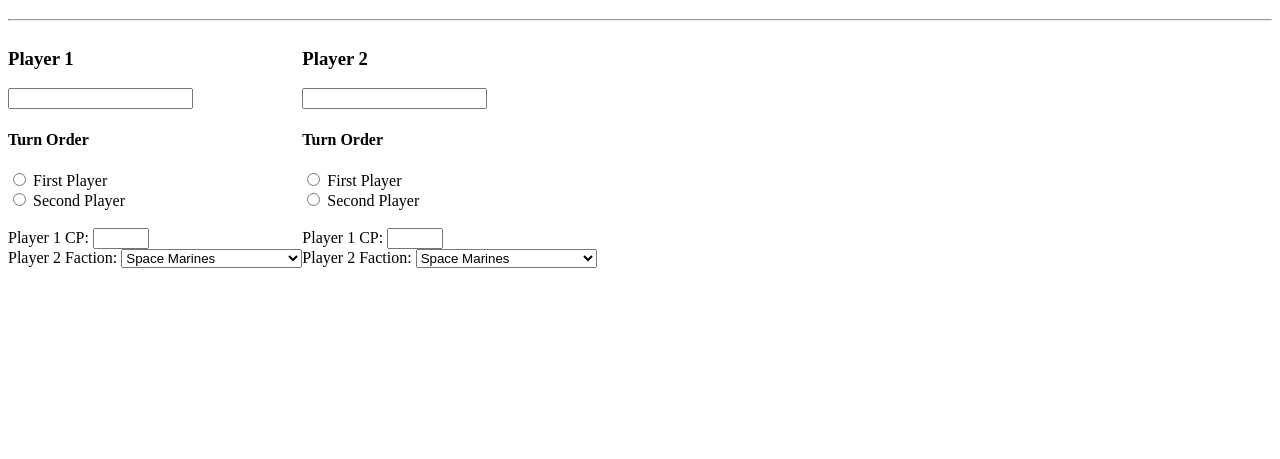
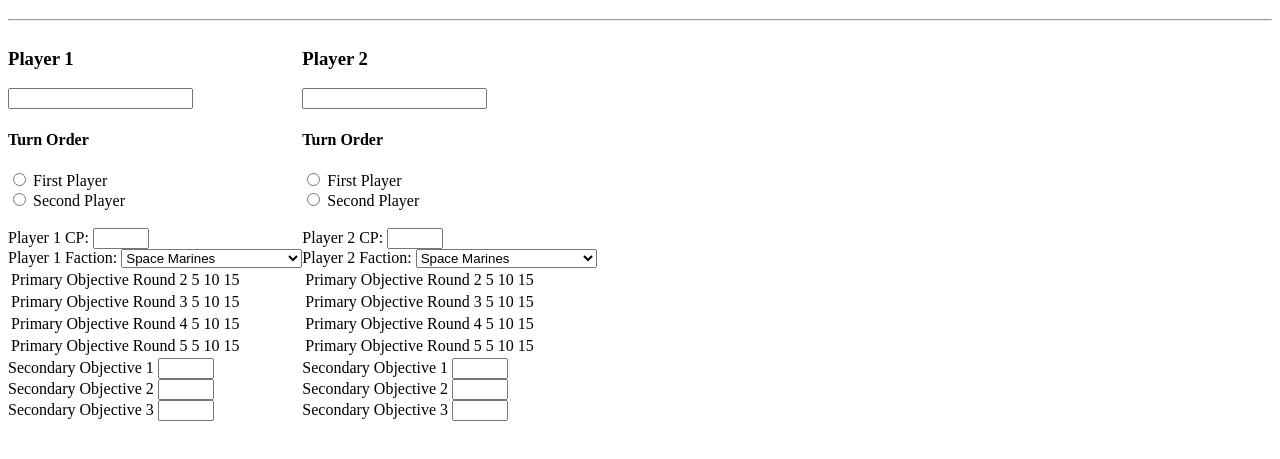
Before and after one commit to Jordindibbs/Warhammer40k-Tracker, a plain HTML site: page index.html in a window 1280 px wide. Shown: the part 61-520 px from the top of the page. Drawn offline with Linux system fonts and the light colour scheme.

Commit message:
obj
Objectives added

```diff
--- a/index.html
+++ b/index.html
@@ -27,6 +27,112 @@
                         <br>
                         <!-- Command point selection -->
                         <label for="quantity">Player 1 CP:</label>
+                        <input type="number" id="quantity" name="quantity" min="0" max="18">
+                        <br>
+                        <!-- Faction selection-->
+                        <label for="faction">Player 1 Faction:</label>
+                        <select id="faction" name="factions">
+                        <option value="spacemarines">Space Marines</option>
+                        <option value="ultramarines">Ultramarines</option>
+                        <option value="imperialfists">Imperial Fists</option>
+                        <option value="darkangels">Dark Angels</option>
+                        <option value="bloodangels">Blood Angels</option>
+                        <option value="salamanders">Salamanders</option>
+                        <option value="ironhands">Iron Hands</option>
+                        <option value="spacewolves">Space Wolves</option>
+                        <option value="whitescars">White Scars</option>
+                        <option value="ravenguard">Raven Guard</option>
+                        <option value="deathwatch">Deathwatch</option>
+                        <option value="greyknights">Grey Knights</option>
+                        <option value="spacemarines">Space Marines</option>
+                        <option value="ultramarines">Ultramarines</option>
+                        <option value="astramilitarum">Astra Militarum</option>
+                        <option value="adeptasororitas">Adepta Sororitas</option>
+                        <option value="adeptuscustodes">Adeptus Custodes</option>
+                        <option value="adeptusmechanicus">Adeptus Mechanicus</option>
+                        <option value="imperialknights">Imperial Knights</option>
+                        <option value="chaosdpacemarines">Chaos Space Marines</option>
+                        <option value="deathguard">Death Guard</option>
+                        <option value="thousandsons">Thousand Sons</option>
+                        <option value="worldeaters">World Eaters</option>
+                        <option value="chaosdaemonskhorne">Chaos Daemons Khorne</option>
+                        <option value="chaosdaemonsnurgle">Chaos Daemons Nurgle</option>
+                        <option value="chaosdaemonstzeentch">Chaos Daemons Tzeentch</option>
+                        <option value="chaosdaemonsslaanesh">Chaos Daemons Slaanesh</option>
+                        <option value="chaosknights">Chaos Knights</option>
+                        <option value="craftworlds">Craftworlds</option>
+                        <option value="drukhari">Drukhari</option>
+                        <option value="harlequins">Harlequins</option>
+                        <option value="ynnari">Ynnari</option>
+                        <option value="tyranids">Tyranids</option>
+                        <option value="genestealercults">Genestealer Cults</option>
+                        <option value="necrons">Necrons</option>
+                        <option value="orks">Orks</option>
+                        <option value="tauempire">Tau Empire</option>
+                        <option value="leaguesofvotann">Leagues of Votann</option>
+                        </select>
+                        <!--Primary Objectives-->
+                        <div>
+                            <table id="table">
+                                <tr>
+                                    <td>Primary Objective Round 2</td>
+                                    <td>5</td>
+                                    <td>10</td>
+                                    <td>15</td>
+                                </tr>
+                                <tr>
+                                    <td>Primary Objective Round 3</td>
+                                    <td>5</td>
+                                    <td>10</td>
+                                    <td>15</td>
+                                </tr>
+                                <tr>
+                                    <td>Primary Objective Round 4</td>
+                                    <td>5</td>
+                                    <td>10</td>
+                                    <td>15</td>
+                                </tr>
+                                <tr>
+                                    <td>Primary Objective Round 5</td>
+                                    <td>5</td>
+                                    <td>10</td>
+                                    <td>15</td>
+                                </tr>
+                            </table>
+                        </div>
+                        <div>
+                            <label for="quantity">Secondary Objective 1</label>
+                            <input type="number" id="quantity" name="quantity" min="0" max="15">
+                            <br>
+                            <label for="quantity">Secondary Objective 2</label>
+                            <input type="number" id="quantity" name="quantity" min="0" max="15">
+                            <br>
+                            <label for="quantity">Secondary Objective 3</label>
+                            <input type="number" id="quantity" name="quantity" min="0" max="15">
+                            <br>
+                        </div>
+                    </div>
+                </div>
+            </div>
+            <!--Start of player 2 column-->
+            <div class="col-md-4">
+                <div class="panel panel-default">
+                    <div class="panel-heading">
+                        <h3 class="">Player 2</h3>
+                        <input type ='text' class='player2-tactical' />
+                    </div>
+                    <div class="panel-body">
+                        <h4>Turn Order</h4>
+                        <form>
+                            <!-- Turn order radio selector -->
+                            <input type="radio" id="p1" name="turn-order" value="First">
+                            <label for="p1">First Player</label><br>
+                            <input type="radio" id="p2" name="turn-order" value="Second">
+                            <label for="p1">Second Player</label><br>
+                        </form>
+                        <br>
+                        <!-- Command point selection -->
+                        <label for="quantity">Player 2 CP:</label>
                         <input type="number" id="quantity" name="quantity" min="0" max="18">
                         <br>
                         <!-- Faction selection-->
@@ -71,72 +177,47 @@
                         <option value="tauempire">Tau Empire</option>
                         <option value="leaguesofvotann">Leagues of Votann</option>
                         </select>
-                    </div>
-                </div>
-            </div>
-            <!--Start of player 2 column-->
-            <div class="col-md-4">
-                <div class="panel panel-default">
-                    <div class="panel-heading">
-                        <h3 class="">Player 2</h3>
-                        <input type ='text' class='player2-tactical' />
-                    </div>
-                    <div class="panel-body">
-                        <h4>Turn Order</h4>
-                        <form>
-                            <!-- Turn order radio selector -->
-                            <input type="radio" id="p1" name="turn-order" value="First">
-                            <label for="p1">First Player</label><br>
-                            <input type="radio" id="p2" name="turn-order" value="Second">
-                            <label for="p1">Second Player</label><br>
-                        </form>
-                        <br>
-                        <!-- Command point selection -->
-                        <label for="quantity">Player 1 CP:</label>
-                        <input type="number" id="quantity" name="quantity" min="0" max="18">
-                        <br>
-                        <!-- Faction selection-->
-                        <label for="faction">Player 2 Faction:</label>
-                        <select id="faction" name="factions">
-                        <option value="spacemarines">Space Marines</option>
-                        <option value="ultramarines">Ultramarines</option>
-                        <option value="imperialfists">Imperial Fists</option>
-                        <option value="darkangels">Dark Angels</option>
-                        <option value="bloodangels">Blood Angels</option>
-                        <option value="salamanders">Salamanders</option>
-                        <option value="ironhands">Iron Hands</option>
-                        <option value="spacewolves">Space Wolves</option>
-                        <option value="whitescars">White Scars</option>
-                        <option value="ravenguard">Raven Guard</option>
-                        <option value="deathwatch">Deathwatch</option>
-                        <option value="greyknights">Grey Knights</option>
-                        <option value="spacemarines">Space Marines</option>
-                        <option value="ultramarines">Ultramarines</option>
-                        <option value="astramilitarum">Astra Militarum</option>
-                        <option value="adeptasororitas">Adepta Sororitas</option>
-                        <option value="adeptuscustodes">Adeptus Custodes</option>
-                        <option value="adeptusmechanicus">Adeptus Mechanicus</option>
-                        <option value="imperialknights">Imperial Knights</option>
-                        <option value="chaosdpacemarines">Chaos Space Marines</option>
-                        <option value="deathguard">Death Guard</option>
-                        <option value="thousandsons">Thousand Sons</option>
-                        <option value="worldeaters">World Eaters</option>
-                        <option value="chaosdaemonskhorne">Chaos Daemons Khorne</option>
-                        <option value="chaosdaemonsnurgle">Chaos Daemons Nurgle</option>
-                        <option value="chaosdaemonstzeentch">Chaos Daemons Tzeentch</option>
-                        <option value="chaosdaemonsslaanesh">Chaos Daemons Slaanesh</option>
-                        <option value="chaosknights">Chaos Knights</option>
-                        <option value="craftworlds">Craftworlds</option>
-                        <option value="drukhari">Drukhari</option>
-                        <option value="harlequins">Harlequins</option>
-                        <option value="ynnari">Ynnari</option>
-                        <option value="tyranids">Tyranids</option>
-                        <option value="genestealercults">Genestealer Cults</option>
-                        <option value="necrons">Necrons</option>
-                        <option value="orks">Orks</option>
-                        <option value="tauempire">Tau Empire</option>
-                        <option value="leaguesofvotann">Leagues of Votann</option>
-                        </select>
+                        <!--Primary Objectives-->
+                        <div>
+                            <table id="table">
+                                <tr>
+                                    <td>Primary Objective Round 2</td>
+                                    <td>5</td>
+                                    <td>10</td>
+                                    <td>15</td>
+                                </tr>
+                                <tr>
+                                    <td>Primary Objective Round 3</td>
+                                    <td>5</td>
+                                    <td>10</td>
+                                    <td>15</td>
+                                </tr>
+                                <tr>
+                                    <td>Primary Objective Round 4</td>
+                                    <td>5</td>
+                                    <td>10</td>
+                                    <td>15</td>
+                                </tr>
+                                <tr>
+                                    <td>Primary Objective Round 5</td>
+                                    <td>5</td>
+                                    <td>10</td>
+                                    <td>15</td>
+                                </tr>
+                            </table>
+                        </div>
+                        <!--Primary Objectives-->
+                        <div>
+                            <label for="quantity">Secondary Objective 1</label>
+                            <input type="number" id="quantity" name="quantity" min="0" max="15">
+                            <br>
+                            <label for="quantity">Secondary Objective 2</label>
+                            <input type="number" id="quantity" name="quantity" min="0" max="15">
+                            <br>
+                            <label for="quantity">Secondary Objective 3</label>
+                            <input type="number" id="quantity" name="quantity" min="0" max="15">
+                            <br>
+                        </div>
                     </div>
                 </div>
             </div>
```
Also changed, not shown: 1 other file.
